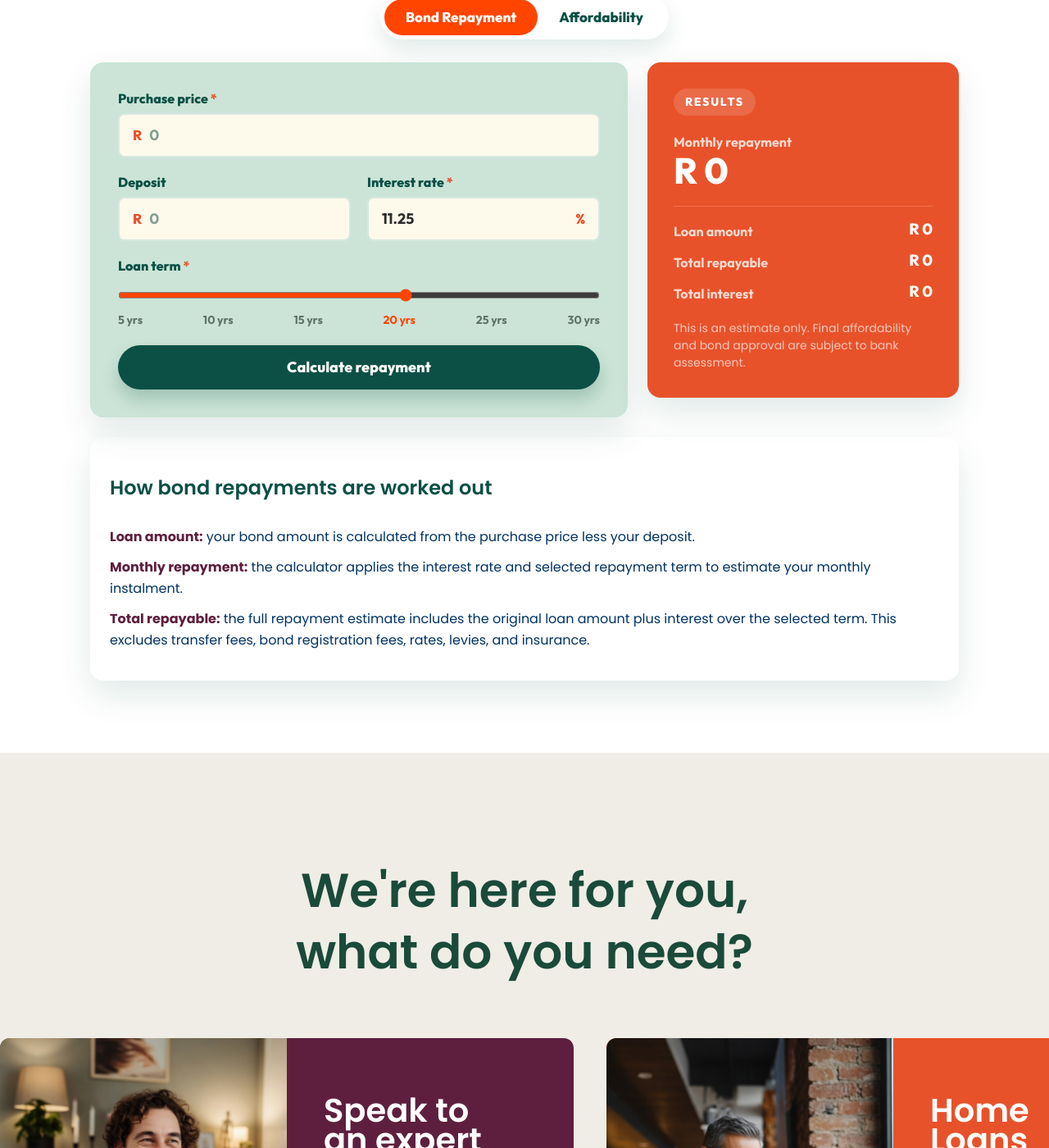
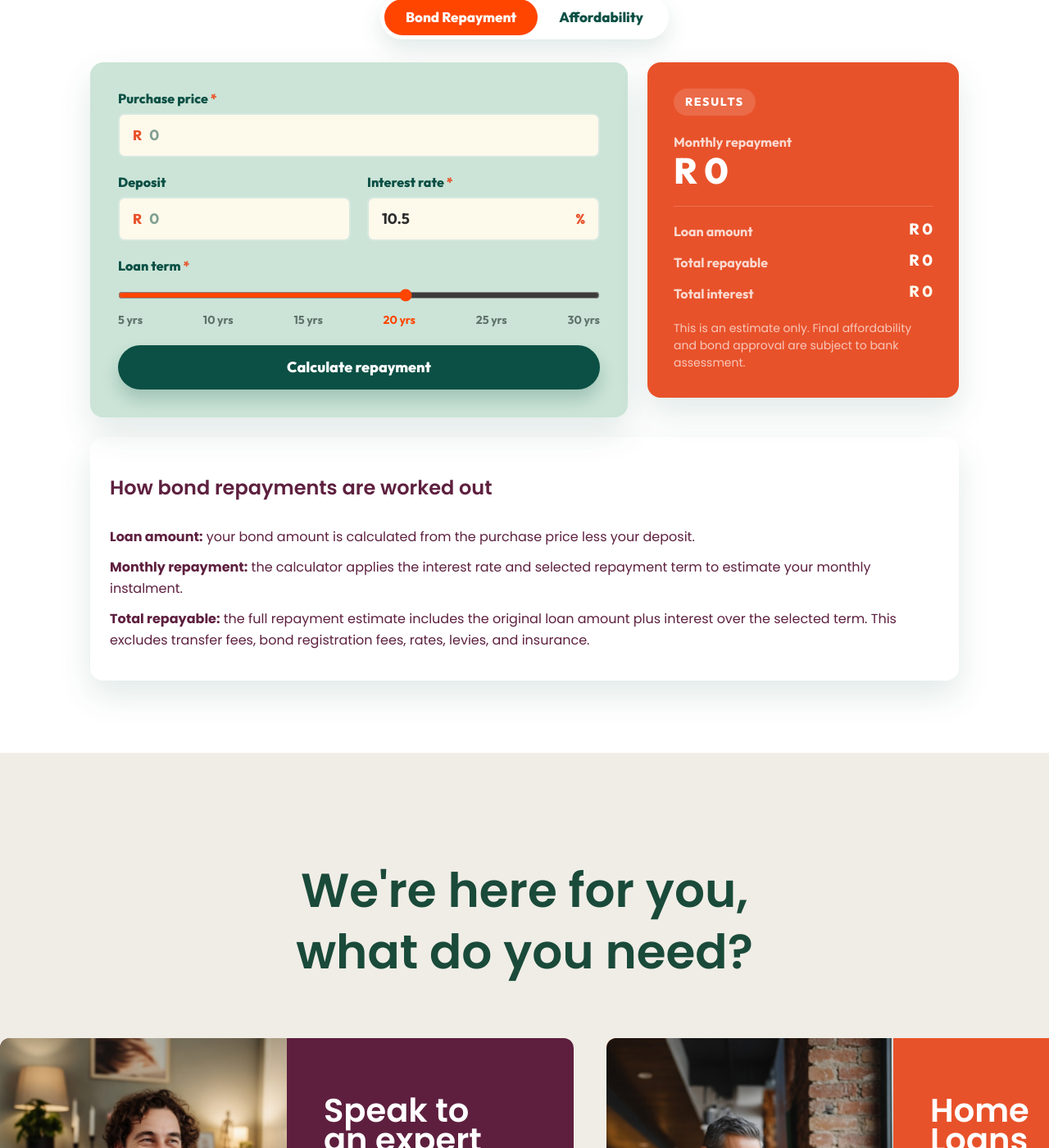
Before and after one commit to Intellify-Cloud/ev-tys-2, a Jekyll site: the page built from bond-calculators.md, in a window 1280 px wide and 1400 px high, scrolled down 1015 px. Shown: the whole window at 82% size. Built offline with Jekyll 4.4.1, drawn with Linux system fonts in a browser that asks for light colours; nearby versions of some CDN libraries.

Commit message:
fix(bond-affordability-calculator): improve currency input handling and update default interest rates
- Changed type="number" to type="text" with inputmode="numeric" and data-currency-input for all monetary inputs to allow proper formatting.
- Updated default interest rates from 11.25% to 10.5% and from 10.25% to 10.5%.
- Standardized text color to rgb(94,32,63) for info boxes and added color to paragraph elements.

```diff
--- a/_includes/bond-affordability-calculator.html
+++ b/_includes/bond-affordability-calculator.html
@@ -354,7 +354,7 @@
   margin-top: 24px;
   padding: 24px;
   background: #ffffff;
-  color: #2c2c2c;
+  color: rgb(94, 32, 63);
 }
 
 .mb-calc-info[hidden] {
@@ -363,19 +363,22 @@
 
 .mb-calc-info h3 {
   margin: 0 0 10px;
-  color: #0c5045;
+  color: rgb(94, 32, 63);
   font-size: 24px;
   font-weight: 900;
 }
 
 .mb-calc-info p {
   margin: 0 0 12px;
+  color: rgb(94, 32, 63);
   font-size: 16px;
   line-height: 1.6;
 }
 
+.mb-calc-info p,
+.mb-calc-info p strong,
 .mb-calc-info strong {
-  color: #5e1f3e;
+  color: rgb(94, 32, 63);
 }
 
 @media (max-width: 768px) {
@@ -451,7 +454,7 @@
             <label class="mb-calc-field__label" for="mb-r-price">Purchase price <span class="mb-calc-field__req">*</span></label>
             <div class="mb-calc-field__input-wrap">
               <span class="mb-calc-field__prefix">R</span>
-              <input class="mb-calc-field__input" type="number" id="mb-r-price" placeholder="0" min="0" step="1000">
+              <input class="mb-calc-field__input" type="text" inputmode="numeric" id="mb-r-price" placeholder="0" data-currency-input>
             </div>
           </div>
 
@@ -459,14 +462,14 @@
             <label class="mb-calc-field__label" for="mb-r-deposit">Deposit</label>
             <div class="mb-calc-field__input-wrap">
               <span class="mb-calc-field__prefix">R</span>
-              <input class="mb-calc-field__input" type="number" id="mb-r-deposit" placeholder="0" min="0" step="1000">
+              <input class="mb-calc-field__input" type="text" inputmode="numeric" id="mb-r-deposit" placeholder="0" data-currency-input>
             </div>
           </div>
 
           <div class="mb-calc-field">
             <label class="mb-calc-field__label" for="mb-r-rate">Interest rate <span class="mb-calc-field__req">*</span></label>
             <div class="mb-calc-field__input-wrap">
-              <input class="mb-calc-field__input mb-calc-field__input--no-prefix" type="number" id="mb-r-rate" value="11.25" min="0" max="30" step="0.25">
+              <input class="mb-calc-field__input mb-calc-field__input--no-prefix" type="number" id="mb-r-rate" value="10.5" min="0" max="30" step="0.25">
               <span class="mb-calc-field__suffix">%</span>
             </div>
           </div>
@@ -522,7 +525,7 @@
             <label class="mb-calc-field__label" for="mb-a-gross">Gross monthly income <span class="mb-calc-field__req">*</span></label>
             <div class="mb-calc-field__input-wrap">
               <span class="mb-calc-field__prefix">R</span>
-              <input class="mb-calc-field__input" type="number" id="mb-a-gross" placeholder="0" min="0" step="1000">
+              <input class="mb-calc-field__input" type="text" inputmode="numeric" id="mb-a-gross" placeholder="0" data-currency-input>
             </div>
           </div>
 
@@ -530,7 +533,7 @@
             <label class="mb-calc-field__label" for="mb-a-net">Net monthly income <span class="mb-calc-field__req">*</span></label>
             <div class="mb-calc-field__input-wrap">
               <span class="mb-calc-field__prefix">R</span>
-              <input class="mb-calc-field__input" type="number" id="mb-a-net" placeholder="0" min="0" step="1000">
+              <input class="mb-calc-field__input" type="text" inputmode="numeric" id="mb-a-net" placeholder="0" data-currency-input>
             </div>
           </div>
 
@@ -538,7 +541,7 @@
             <label class="mb-calc-field__label" for="mb-a-expenses">Total monthly expenses <span class="mb-calc-field__req">*</span></label>
             <div class="mb-calc-field__input-wrap">
               <span class="mb-calc-field__prefix">R</span>
-              <input class="mb-calc-field__input" type="number" id="mb-a-expenses" placeholder="0" min="0" step="1000">
+              <input class="mb-calc-field__input" type="text" inputmode="numeric" id="mb-a-expenses" placeholder="0" data-currency-input>
             </div>
           </div>
 
@@ -567,7 +570,7 @@
           <div class="mb-calc-field">
             <label class="mb-calc-field__label" for="mb-a-rate">Interest Rate <span class="mb-calc-field__req">*</span></label>
             <div class="mb-calc-field__input-wrap">
-              <input class="mb-calc-field__input mb-calc-field__input--no-prefix" type="number" id="mb-a-rate" value="10.25" min="0" max="30" step="0.25">
+              <input class="mb-calc-field__input mb-calc-field__input--no-prefix" type="number" id="mb-a-rate" value="10.5" min="0" max="30" step="0.25">
               <span class="mb-calc-field__suffix">%</span>
             </div>
           </div>
```
Also changed, not shown: other parts of _includes/bond-affordability-calculator.html (+14 -1 lines), about.md (+12 -11 lines).
